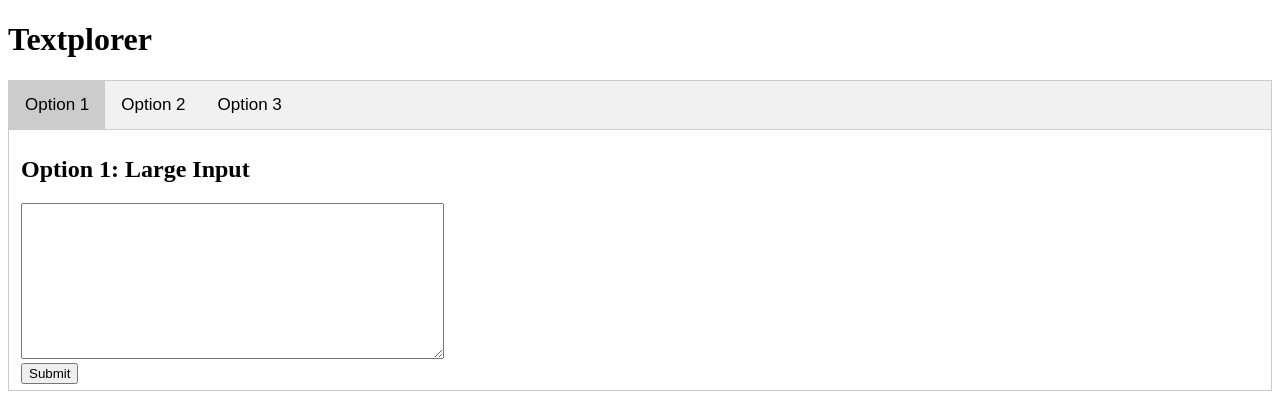
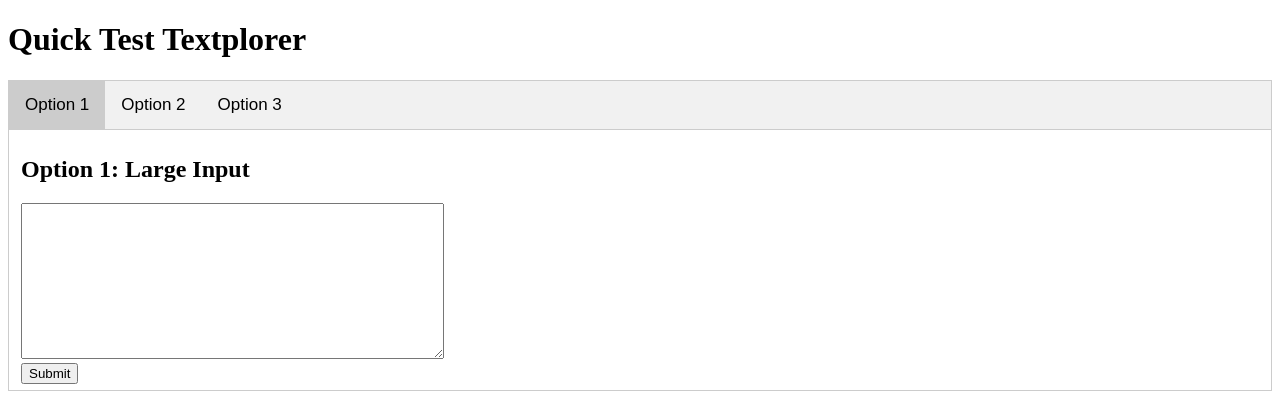
Before and after one commit to Mosh333/textplorer_csca5028_final_project, a Flask app: page / in a window 1280 px wide. Shown: the top 420 px of the page. Run offline with Flask 3, Linux system fonts and the light colour scheme; parts of the project's set-up code (start-up, migrations or seed data) failed here and were passed over.

Commit message:
quick test to help me understand how github action works (does it actually deploy changes once workflow executes?)

```diff
--- a/src/templates/index.html
+++ b/src/templates/index.html
@@ -46,7 +46,7 @@
     </style>
 </head>
 <body>
-<h1>Textplorer</h1>
+<h1>Quick Test Textplorer</h1>
 
 <!-- Tab links -->
 <div class="tab">
```
